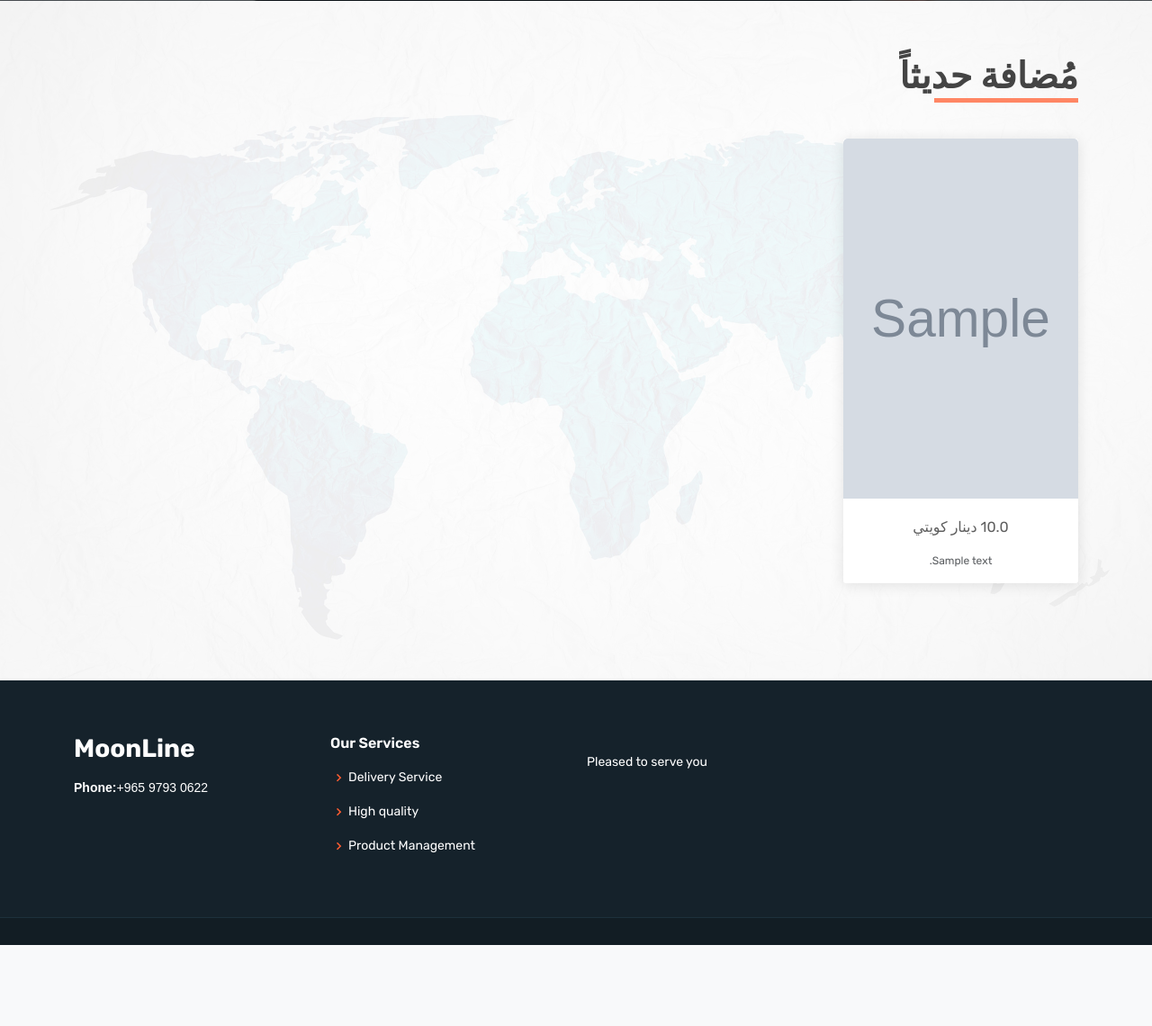
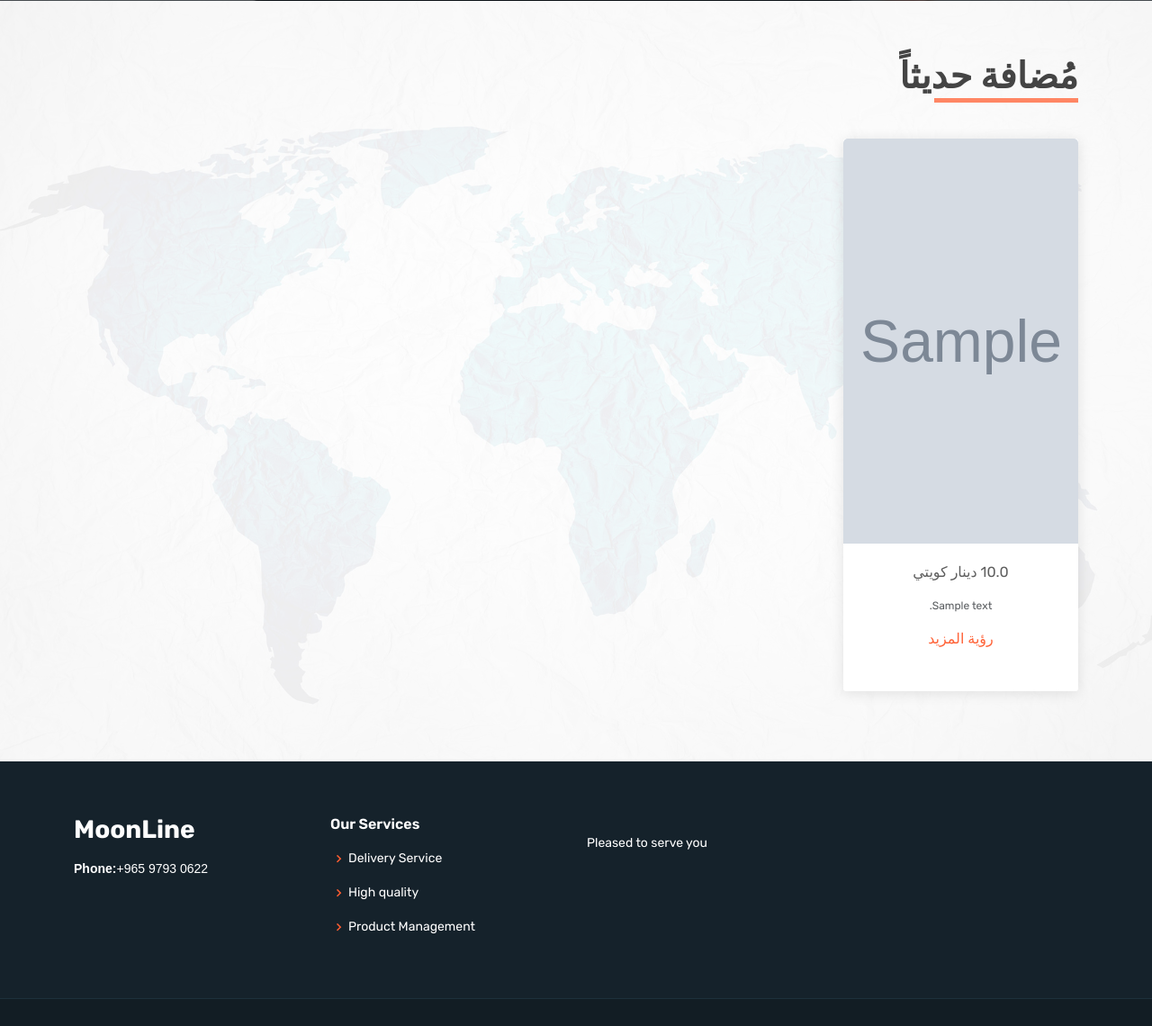
Before and after one commit to MoustafaAscoura/moonline, a Django app: page /en/ in a window 1280 px wide. Shown: the part 885-2025 px from the top of the page at 90% size. Before the commit the page ends 1935 px from the top, so only its background shows below. Run offline with Django 4.2, Linux system fonts and the light colour scheme; tables that the repository leaves empty hold one stand-in row (values such as "Sample post"); grey boxes marked "Sample" are stand-in pictures; some libraries are stand-ins or nearby versions.

Commit message:
Product Card Style

```diff
--- a/pages/templates/partials/productcard.html
+++ b/pages/templates/partials/productcard.html
@@ -1,13 +1,13 @@
-<div class="card position-relative" style="overflow: hidden;min-height: 250px;">
+<div class="card position-relative h-100" style="overflow: hidden;min-height: 250px;">
     {% if product.product_image %}
       <a href="{% url 'pages:details' product.id %}">
         <img src="{{product.product_image.url}}" class="card-img-top"
-        width="200" height="400" style="object-fit: cover; object-position: top;" alt="...">
+        width="200" height="450" style="object-fit: cover; object-position: top;" alt="...">
       </a>
     {%else%}
       <a href="{% url 'pages:details' product.id %}">
         <img src="/assets/img/portfolio/portfolio-7.jpg"
-        width="200" height="400" style="object-fit: cover; object-position: top;"
+        width="200" height="450" style="object-fit: cover; object-position: top;"
         class="card-img-top" alt="...">
       </a>
     {%endif %}
@@ -15,6 +15,7 @@
       <h5 class="card-title"><a href="{% url 'pages:details' product.id %}">{{product.name}}</a></h5>
       <p class="card-text" dir="rtl">{{product.PRDPrice}} دينار كويتي </p>
       <p class="card-text text-muted" style="font-size: 12px;" dir="rtl">{{product.product_description}} </p>
+      <a class="mt-2" href="{% url 'pages:details' product.id %}" style="color: #ff4917dc;">رؤية المزيد</a>
     </div>
 
     {% if product.PRDDiscountPrice %}
```
